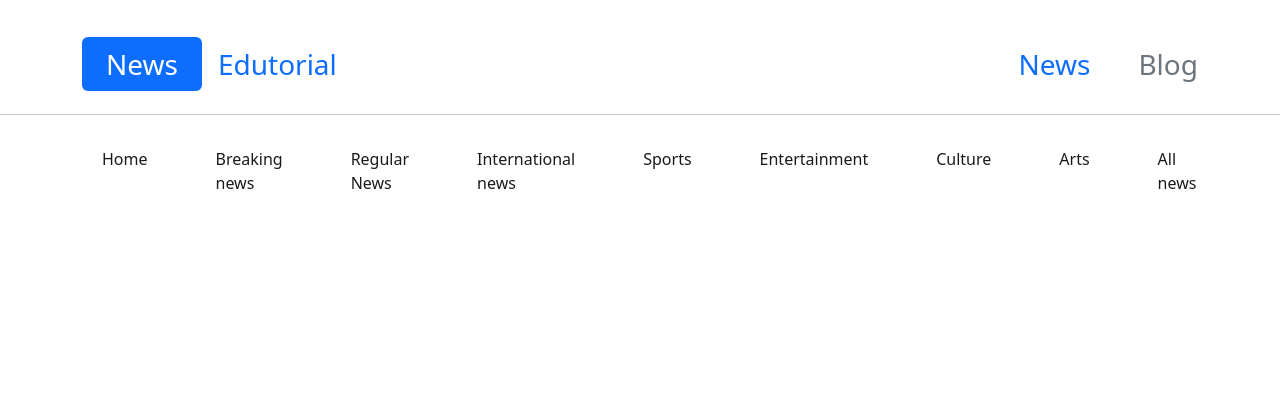
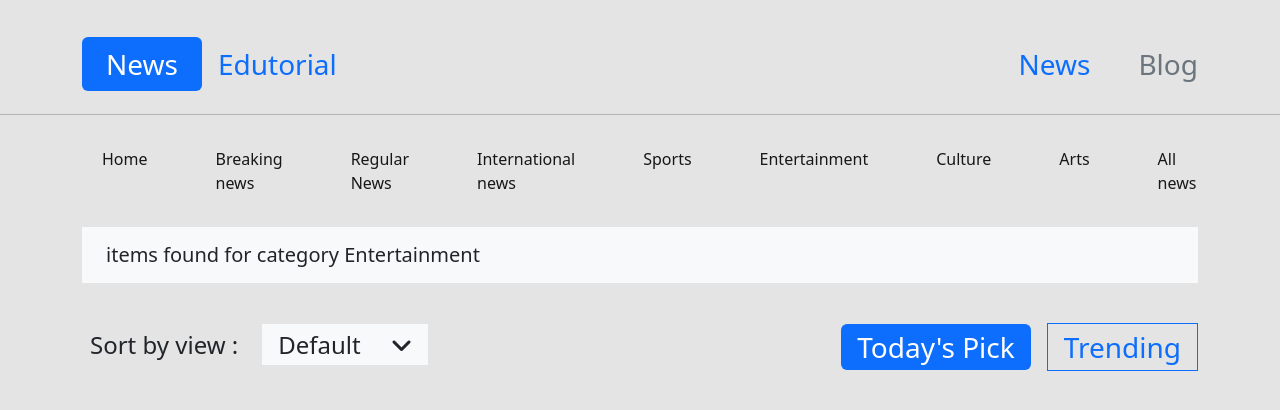
Before and after one commit to saiful9122113/news_portal-repo, a plain HTML site: page index.html in a window 1280 px wide. Drawn offline with nearby package versions, Linux system fonts and the light colour scheme.

Commit message:
section 2(number of category items)completed

```diff
--- a/index.html
+++ b/index.html
@@ -7,9 +7,10 @@
     <title>News Edutorial</title>
     <link href="https://cdn.jsdelivr.net/npm/bootstrap@5.2.0/dist/css/bootstrap.min.css" rel="stylesheet"
         integrity="sha384-gH2yIJqKdNHPEq0n4Mqa/HGKIhSkIHeL5AyhkYV8i59U5AR6csBvApHHNl/vI1Bx" crossorigin="anonymous">
+    <script src="https://kit.fontawesome.com/3c17bfde0b.js" crossorigin="anonymous"></script>
 </head>
 
-<body>
+<body style="background-color:#E4E4E4">
     <header>
         <section class="mt-5">
             <div class="container d-flex justify-content-between mb-4">
@@ -73,7 +74,25 @@
     </header>
 
     <main>
+        <section class="mt-3">
+            <div class="container mb-5">
+                <h5 class="bg-light px-4 py-3">items found for category Entertainment</h5>
+            </div>
 
+            <div class="container d-flex justify-content-between mb-4">
+                <div>
+                    <h4><span class="me-3 px-2">Sort by view :</span><span class="bg-light px-3 py-1">Default <span
+                                class="ms-4"><i class="fa-solid fa-angle-down"></i></span></span>
+                    </h4>
+                </div>
+
+                <div>
+                    <h3><span class="bg-primary text-white rounded me-3 px-3 py-1">Today's Pick</span><span
+                            class="text-primary border border-primary px-3 py-1">Trending</span>
+                    </h3>
+                </div>
+            </div>
+        </section>
     </main>
 
 
```
